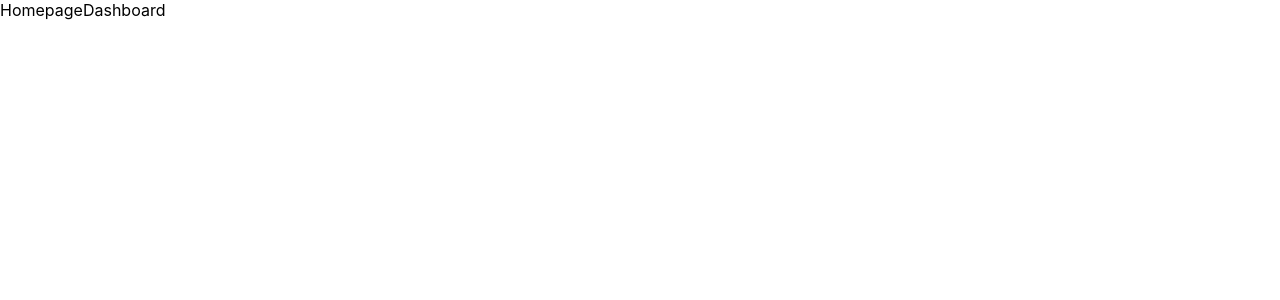
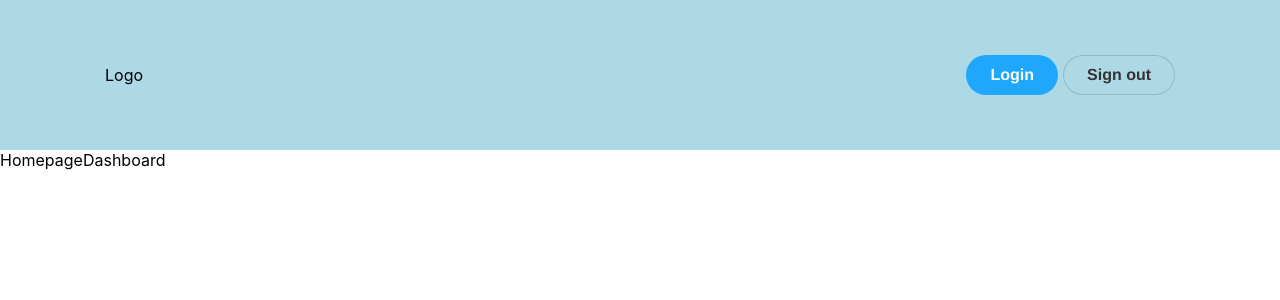
Before and after one commit to tom-horne/diss-app, a Next.js app: page / in a window 1280 px wide. Shown: the top 300 px of the page. Built offline with nearby package versions, Linux system fonts and the light colour scheme.

Commit message:
create navbar and button

```diff
--- /dev/null
+++ b/components/Button/Button.js
@@ -0,0 +1,91 @@
+import styled, { css } from 'styled-components';
+import React from 'react';
+
+
+const Clicker = styled.button`
+  font-family: 'Nunito Sans', 'Helvetica Neue', Helvetica, Arial, sans-serif;
+  font-weight: 700;
+  border: 0;
+  border-radius: 3em;
+  cursor: pointer;
+  display: inline-block;
+  line-height: 1;
+  margin-left: 5px;
+  background: ${props => props.primary ? "#1ea7fd" : "transparent"};
+  box-shadow: ${props => props.primary ? "none" : "rgba(0, 0, 0, 0.15) 0px 0px 0px 1px inset"};
+  color: ${props => props.primary ? "white" : "#333"};
+
+  ${({ size }) =>
+        size == 'large' &&
+        css`
+          font-size: 16px;
+          padding: 12px 24px;
+        `}
+
+  ${({ size }) =>
+        size == 'medium' &&
+        css`
+          font-size: 14px;
+          padding: 11px 20px;
+        `}
+
+  ${({ size }) =>
+        size == 'small' &&
+        css`
+          font-size: 12px;
+          padding: 10px 16px;
+        `}
+`;
+
+
+
+/**
+ * Primary UI component for user interaction
+ */
+const Button = ({ primary, backgroundColor, size, label, ...props }) => {
+  // const mode = primary ? 'storybook-button--primary' : 'storybook-button--secondary';
+  return (
+    <Clicker
+      size={size}
+      primary={primary}
+      type="button"
+      // className={['button', `button--${size}`, mode].join(' ')}
+      style={backgroundColor && { backgroundColor }}
+      {...props}
+    >
+      {label}
+    </Clicker>
+  );
+};
+
+// Button.propTypes = {
+//   /**
+//    * Is this the principal call to action on the page?
+//    */
+//   primary: PropTypes.bool,
+//   /**
+//    * What background color to use
+//    */
+//   backgroundColor: PropTypes.string,
+//   /**
+//    * How large should the button be?
+//    */
+//   size: PropTypes.oneOf(['small', 'medium', 'large']),
+//   /**
+//    * Button contents
+//    */
+//   label: PropTypes.string.isRequired,
+//   /**
+//    * Optional click handler
+//    */
+//   onClick: PropTypes.func,
+// };
+//
+// Button.defaultProps = {
+//   backgroundColor: null,
+//   primary: false,
+//   size: 'medium',
+//   onClick: undefined,
+// };
+
+export default Button
--- /dev/null
+++ b/components/Header/Header.js
@@ -0,0 +1,165 @@
+import React, { useState, useRef, useContext } from "react";
+import styled, { css } from 'styled-components';
+import { Container, Row, Col } from 'react-grid-system';
+import Link from 'next/link';
+import NavItem from "../NavItem/NavItem";
+import Image from 'next/image'
+import Button from '../Button/Button';
+
+const Outer = styled.header`
+  background: lightblue;
+
+`;
+
+
+
+const Wrapper = styled.div`
+  /* height: ${props => props.isSearchOpen ? "100vh" : "150px"}; */
+  max-height: 150px;
+  height: 150px;
+  /* min-height: 150px; */
+  padding: 15px 20px;
+  display: flex;
+  align-items: center;
+  justify-content: space-between;
+`;
+
+const NavItems = styled.ul`
+  display: flex;
+  margin: 0;
+  height: 100%;
+  list-style-type: none;
+  padding: 0;
+  ${'' /* width: 50%; */}
+  /* position: absolute; */
+  align-items: center;
+  justify-content: space-between;
+  font-family: 'Museo Sans';
+  font-style: normal;
+  font-weight: 600;
+  font-size: 18px;
+  line-height: 24px;
+`;
+
+const Nav = styled.div`
+  display: flex;
+  list-style-type: none;
+  padding: 0;
+  overflow: auto;
+  height: 100%;
+  align-items: center;
+  justify-content: space-between;
+  width: 100vw;
+  /* overflow: hidden; */
+  @media only screen and (max-width: 40em) {
+      position: fixed;
+      right: 0;
+      bottom: 0;
+      height: 100%;
+      width: 100%;
+      flex-direction: column;
+      z-index: 1;
+      border: none;
+      background-color: #FFF;
+      padding: 2em;
+      padding-top: 70vh;
+      transition: 0.2s ease-out;
+      transform: ${({ openDrawer }) =>
+        openDrawer ? `translateX(0)` : `translateX(100%)`};
+    }
+`;
+
+const HamburgerButton = {
+  Wrapper: styled.button`
+    height: 3rem;
+    width: 3rem;
+    position: relative;
+    font-size: 12px;;
+    display: none;
+    @media only screen and (max-width: 40em) {
+      display: block;
+    }
+    /* Remove default button styles */
+    border: none;
+    background: transparent;
+    outline: none;
+    z-index: 5;
+    cursor: pointer;
+    &:after {
+      content: "";
+      display: block;
+      position: absolute;
+      height: 150%;
+      width: 150%;
+      top: -25%;
+      left: -25%;
+    }
+  `,
+  Lines: styled.div`
+    top: 50%;
+    margin-top: -0.125em;
+    &,
+    &:after,
+    &:before {
+      /* Create lines */
+      height: 2px;
+      pointer-events: none;
+      display: block;
+      content: "";
+      width: 100%;
+      background-color: black;
+      position: absolute;
+    }
+    &:after {
+      /* Move bottom line below center line */
+      top: -0.8rem;
+    }
+    &:before {
+      /* Move top line on top of center line */
+      top: 0.8rem;
+    }
+  `
+};
+
+const Header = () => {
+
+  const [openDrawer, toggleDrawer] = useState(false);
+  const toggleChecked = () => toggleDrawer(value => !value);
+  const drawerRef = useRef(null);
+
+  return (
+    <Outer>
+      <Container>
+        <Wrapper>
+          <Nav ref={drawerRef} openDrawer={openDrawer}>
+
+              <div>
+                <Link href="/">
+                  <a>
+                    Logo
+                    {/* <Image src={logo} alt="Vercel Logo" width={103} height={94} /> */}
+                  </a>
+                </Link>
+              </div>
+              <NavItems>
+                {/* {data?.data.global?.navigation?.panels && data.data.global.navigation.panels.map(item => (
+                  <NavItem item={item} />
+                ))} */}
+                <Button primary size="large" label="Login"/>
+                <Button size="large" label="Sign out"/>
+              </NavItems>
+
+            {/* </Navrow> */}
+          </Nav>
+          <HamburgerButton.Wrapper onClick={() => toggleChecked(true)}>
+            <HamburgerButton.Lines />
+          </HamburgerButton.Wrapper>
+
+        </Wrapper>
+      </Container>
+    </Outer>
+  );
+};
+
+
+export default Header
--- /dev/null
+++ b/components/Layout/Layout.js
@@ -0,0 +1,15 @@
+import React from 'react'
+import Header from '../Header/Header'
+
+const Layout = ({ children }) => {
+  return (
+    <>
+        <Header/>
+        <main>
+            { children }
+        </main>
+    </>
+  )
+}
+
+export default Layout
--- /dev/null
+++ b/components/NavItem/NavItem.js
@@ -0,0 +1,30 @@
+import React, { useState } from 'react'
+import Link from 'next/link';
+import styled, { css } from 'styled-components';
+import { Container, Row, Col } from 'react-grid-system';
+
+const Item = styled.div`
+  height: 100%;
+  display: flex;
+  align-items: center;
+  text-decoration: none;
+  /* padd */
+`;
+
+const NavItem = ({ item }) => {
+
+    return (
+        <Item>
+            <Container >
+                <Link href={item.link.href}>
+                    <a>
+                    {item.link.label}
+                    </a>
+                </Link>
+            </Container>
+        </Item>
+    )
+}
+
+
+export default NavItem
--- a/package.json
+++ b/package.json
@@ -14,6 +14,7 @@
     "next": "12.1.5",
     "react": "18.0.0",
     "react-dom": "18.0.0",
+    "react-grid-system": "^8.1.4",
     "react-hook-form": "^7.30.0",
     "styled-components": "^5.3.5",
     "swr": "^1.3.0"
--- a/pages/_app.js
+++ b/pages/_app.js
@@ -1,7 +1,15 @@
 import '../styles/globals.css'
+import Layout from '../components/Layout/layout'
 
 function MyApp({ Component, pageProps }) {
-  return <Component {...pageProps} />
+  return (
+    <Layout>
+      <Component {...pageProps} />
+    </Layout>
+
+  )
+
+
 }
 
 export default MyApp
--- a/pages/index.js
+++ b/pages/index.js
@@ -1,6 +1,6 @@
 import Head from 'next/head'
 import Link from 'next/link'
-
+import { Container, Row, Col } from 'react-grid-system';
 
 export default function Home() {
   return (
```
Also changed, not shown: .babelrc, 1 other file (tests, documents, lock files or other folders).
